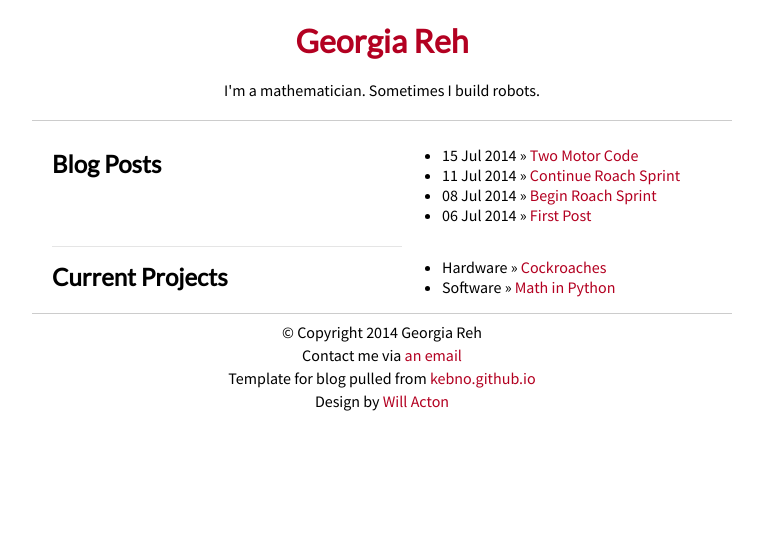
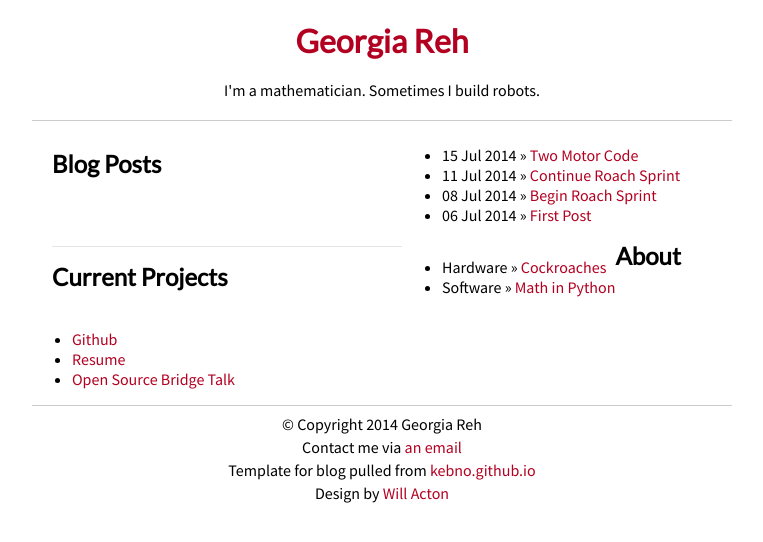
Before and after one commit to konahart/konahart.github.io, a Jekyll site: the page built from index.md, in a window 1280 px wide. Shown: the top 542 px of the page, without its empty margins (258-1021 px from the left). Built offline with Jekyll 4.4.1, drawn with Linux system fonts in a browser that asks for light colours.

Commit message:
added an about

```diff
--- a/index.md
+++ b/index.md
@@ -15,3 +15,11 @@ layout: default
 <li><span>Hardware</span> &raquo; <a href="/cockroaches">Cockroaches</a></li>
 <li><span>Software</span> &raquo; <a href="http://github.com/greh/coconuts">Math in Python</a></li>
 </ul>
+
+## About
+
+<ul class="posts">
+<li><a href="http://github.com/greh">Github</a></li>
+<li><a href="/resume">Resume</a></li>
+<li><a href="http://opensourcebridge.org/sessions/1365">Open Source Bridge Talk</a></li>
+</ul>
```
